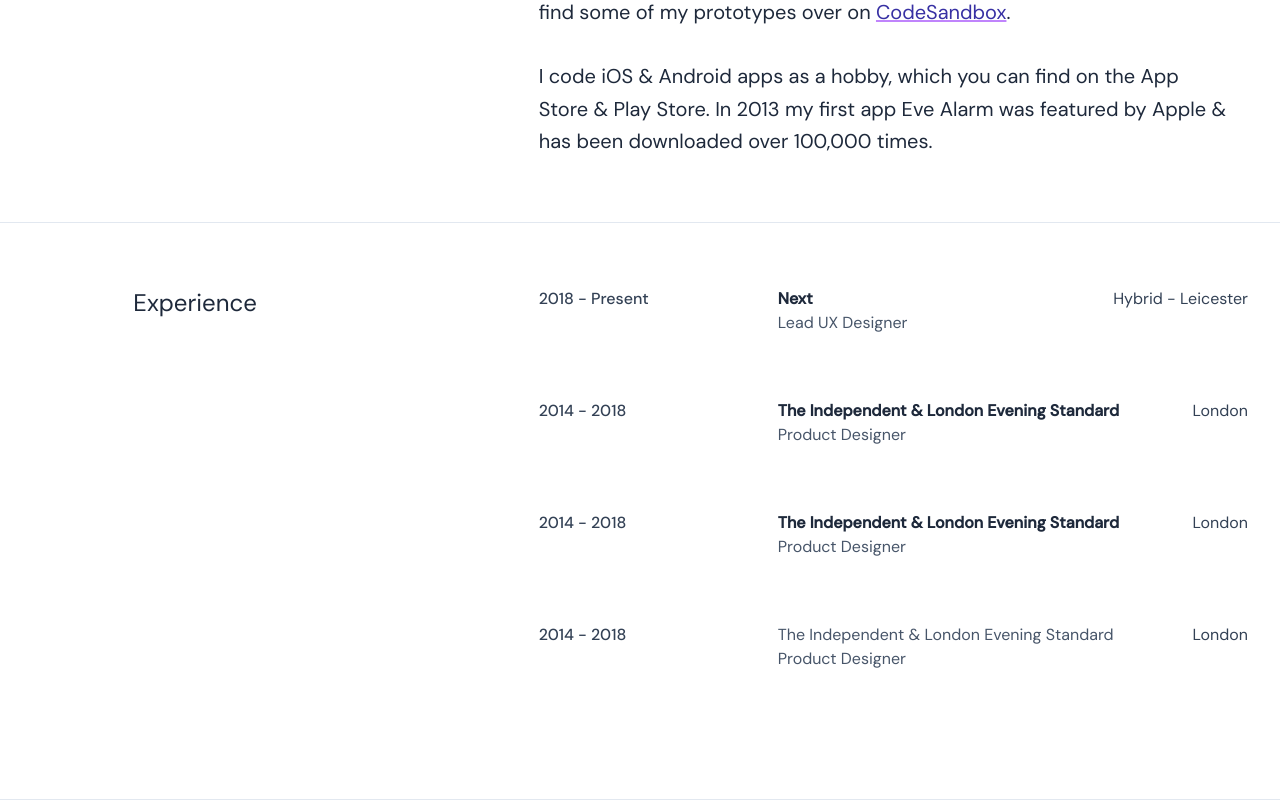
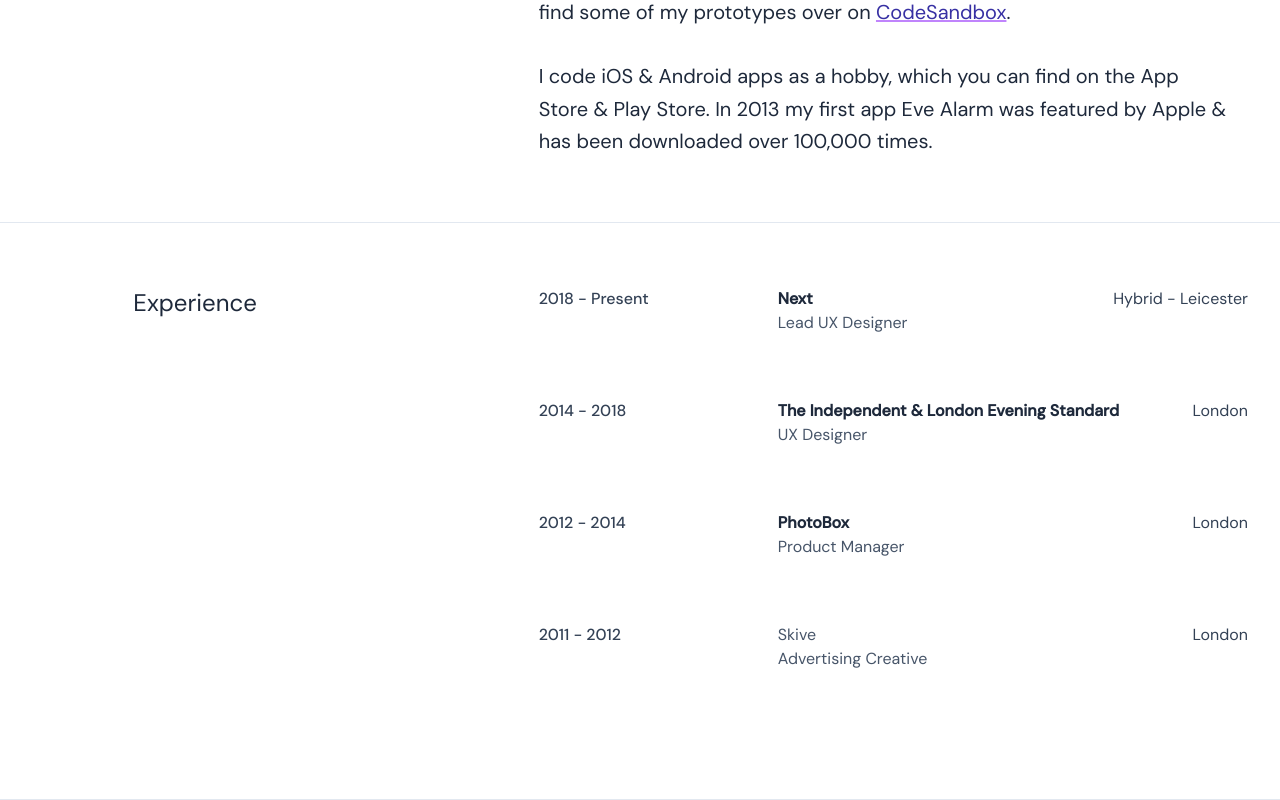
Before and after one commit to danielpape/danielpape.co.uk, a Next.js app: page / in a window 1280 px wide. Shown: the part 1431-2231 px from the top of the page. Built offline with nearby package versions, Linux system fonts and the light colour scheme; a web font is replaced by a local one.

Commit message:
Updated Work History

```diff
--- a/components/experience.js
+++ b/components/experience.js
@@ -36,8 +36,26 @@
               <div class="font-bold dark:text-slate-200 text-slate-800">
                 The Independent & London Evening Standard
               </div>
+              <div class="dark:text-slate-400 text-slate-600">UX Designer</div>
+            </div>
+            <div class="text-right dark:text-slate-300 text-slate-700">
+              London
+            </div>
+          </div>
+        </div>
+      </div>
+      <div className="md:col-start-6 md:col-span-7 col-start-1 col-span-12 flex flex-col gap-8 pb-16">
+        <div class="grid grid-cols-1 gap-2 md:grid-cols-3">
+          <div class="font-medium dark:text-slate-300 text-slate-700">
+            2012 - 2014
+          </div>
+          <div class="col-span-2 flex justify-between">
+            <div>
+              <div class="font-bold dark:text-slate-200 text-slate-800">
+                PhotoBox
+              </div>
               <div class="dark:text-slate-400 text-slate-600">
-                Product Designer
+                Product Manager
               </div>
             </div>
             <div class="text-right dark:text-slate-300 text-slate-700">
@@ -49,35 +67,13 @@
       <div className="md:col-start-6 md:col-span-7 col-start-1 col-span-12 flex flex-col gap-8 pb-16">
         <div class="grid grid-cols-1 gap-2 md:grid-cols-3">
           <div class="font-medium dark:text-slate-300 text-slate-700">
-            2014 - 2018
+            2011 - 2012
           </div>
           <div class="col-span-2 flex justify-between">
             <div>
-              <div class="font-bold dark:text-slate-200 text-slate-800">
-                The Independent & London Evening Standard
-              </div>
+              <div class="dark:text-slate-400 text-slate-600">Skive</div>
               <div class="dark:text-slate-400 text-slate-600">
-                Product Designer
-              </div>
-            </div>
-            <div class="text-right dark:text-slate-300 text-slate-700">
-              London
-            </div>
-          </div>
-        </div>
-      </div>
-      <div className="md:col-start-6 md:col-span-7 col-start-1 col-span-12 flex flex-col gap-8 pb-16">
-        <div class="grid grid-cols-1 gap-2 md:grid-cols-3">
-          <div class="font-medium dark:text-slate-300 text-slate-700">
-            2014 - 2018
-          </div>
-          <div class="col-span-2 flex justify-between">
-            <div>
-              <div class="dark:text-slate-400 text-slate-600">
-                The Independent & London Evening Standard
-              </div>
-              <div class="dark:text-slate-400 text-slate-600">
-                Product Designer
+                Advertising Creative
               </div>
             </div>
             <div class="text-right dark:text-slate-300 text-slate-700">
```
